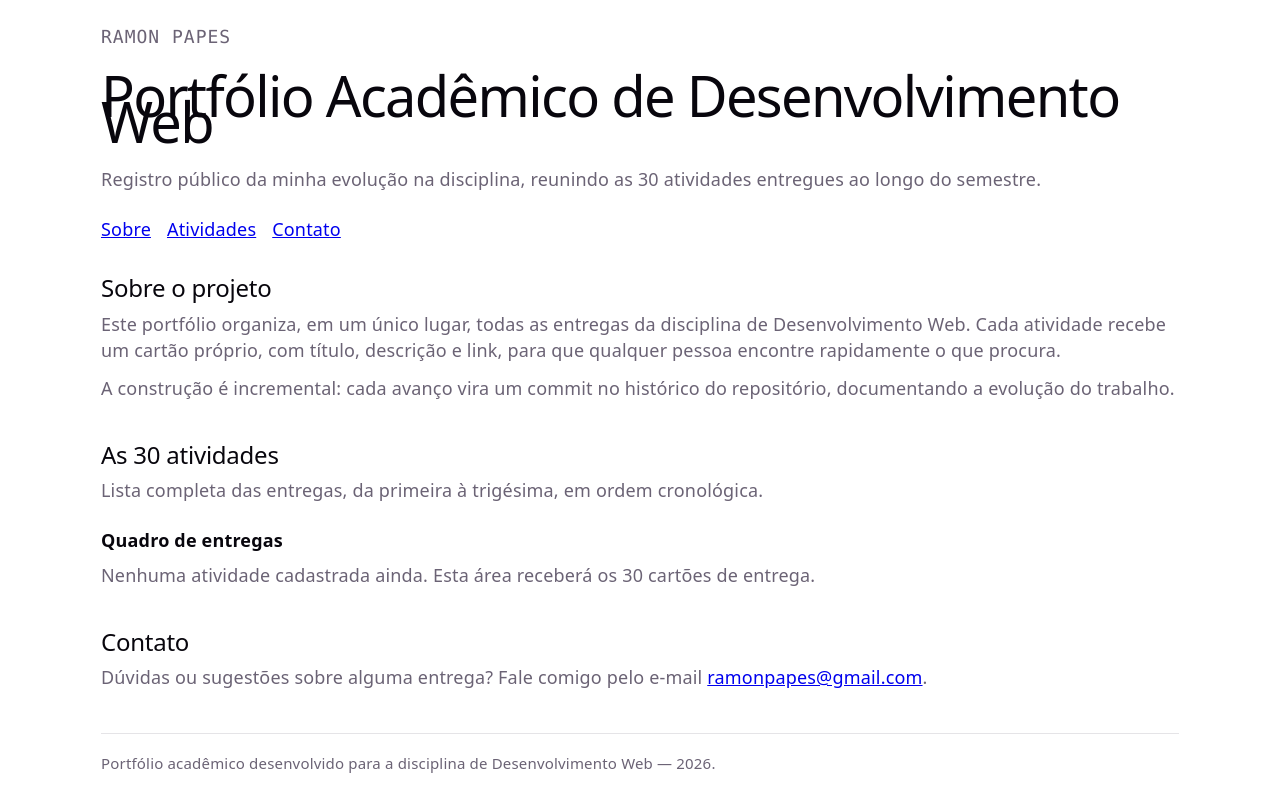
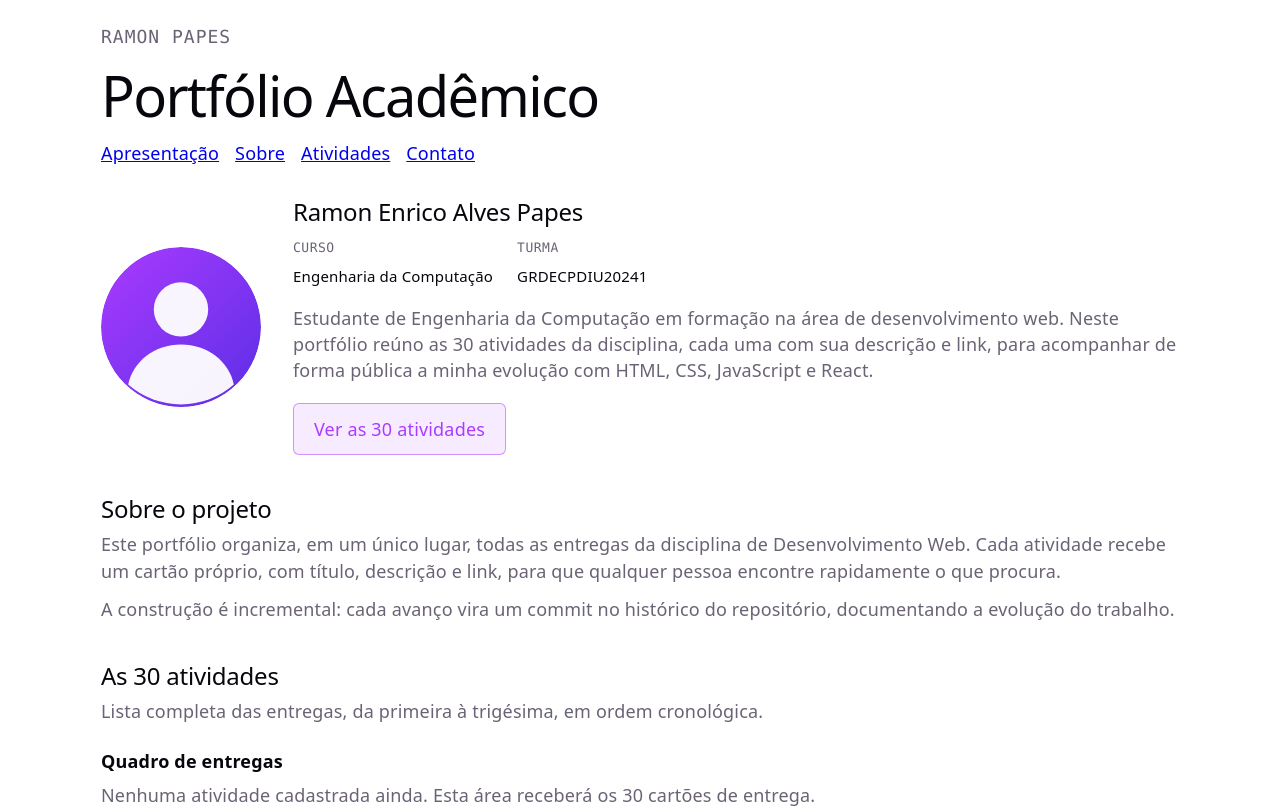
Before and after one commit to RamonPapes/atv_portfolio_academico, a React (Vite) app: page / in a window 1280 px wide. Shown: the top 808 px of the page. Built offline with nearby package versions, Linux system fonts and the light colour scheme.

Commit message:
Adiciona apresentacao

```diff
--- a/src/App.css
+++ b/src/App.css
@@ -47,6 +47,62 @@
   margin-top: 12px;
 }
 
+.apresentacao {
+  display: flex;
+  flex-wrap: wrap;
+  align-items: center;
+  gap: 32px;
+}
+
+.apresentacao__avatar {
+  width: 160px;
+  height: 160px;
+  border-radius: 50%;
+  flex-shrink: 0;
+}
+
+.apresentacao__texto {
+  flex: 1 1 320px;
+}
+
+.apresentacao__dados {
+  display: flex;
+  flex-wrap: wrap;
+  gap: 8px 24px;
+  margin: 0 0 16px;
+  font-size: 15px;
+}
+
+.apresentacao__dados dt {
+  font-family: var(--mono);
+  text-transform: uppercase;
+  letter-spacing: 0.5px;
+  font-size: 13px;
+}
+
+.apresentacao__dados dd {
+  margin: 2px 0 0;
+  color: var(--text-h);
+}
+
+.botao {
+  display: inline-block;
+  margin-top: 20px;
+  padding: 12px 20px;
+  border: 1px solid var(--accent-border);
+  border-radius: 6px;
+  background: var(--accent-bg);
+  color: var(--accent);
+  font-weight: 500;
+  text-decoration: none;
+}
+
+.botao:hover,
+.botao:focus-visible {
+  background: var(--accent);
+  color: var(--bg);
+}
+
 .atividades {
   margin-top: 24px;
 }
--- a/src/App.jsx
+++ b/src/App.jsx
@@ -1,3 +1,4 @@
+import avatar from './assets/avatar.svg'
 import './App.css'
 
 function App() {
@@ -9,14 +10,13 @@ function App() {
 
       <header className="cabecalho">
         <p className="cabecalho__marca">Ramon Papes</p>
-        <h1>Portfólio Acadêmico de Desenvolvimento Web</h1>
-        <p className="cabecalho__resumo">
-          Registro público da minha evolução na disciplina, reunindo as 30
-          atividades entregues ao longo do semestre.
-        </p>
+        <h1>Portfólio Acadêmico</h1>
 
         <nav className="navegacao" aria-label="Navegação principal">
           <ul>
+            <li>
+              <a href="#apresentacao">Apresentação</a>
+            </li>
             <li>
               <a href="#sobre">Sobre</a>
             </li>
@@ -31,6 +31,46 @@ function App() {
       </header>
 
       <main id="conteudo" className="conteudo">
+        <section
+          id="apresentacao"
+          className="apresentacao"
+          aria-labelledby="titulo-apresentacao"
+        >
+          <img
+            className="apresentacao__avatar"
+            src={avatar}
+            alt="Avatar ilustrativo de Ramon Enrico Alves Papes: silhueta de uma pessoa sobre um círculo roxo."
+            width="160"
+            height="160"
+          />
+
+          <div className="apresentacao__texto">
+            <h2 id="titulo-apresentacao">Ramon Enrico Alves Papes</h2>
+
+            <dl className="apresentacao__dados">
+              <div>
+                <dt>Curso</dt>
+                <dd>Engenharia da Computação</dd>
+              </div>
+              <div>
+                <dt>Turma</dt>
+                <dd>GRDECPDIU20241</dd>
+              </div>
+            </dl>
+
+            <p>
+              Estudante de Engenharia da Computação em formação na área de
+              desenvolvimento web. Neste portfólio reúno as 30 atividades da
+              disciplina, cada uma com sua descrição e link, para acompanhar de
+              forma pública a minha evolução com HTML, CSS, JavaScript e React.
+            </p>
+
+            <a className="botao" href="#atividades">
+              Ver as 30 atividades
+            </a>
+          </div>
+        </section>
+
         <section id="sobre" aria-labelledby="titulo-sobre">
           <h2 id="titulo-sobre">Sobre o projeto</h2>
           <p>
@@ -52,7 +92,8 @@ function App() {
             cronológica.
           </p>
 
-          {/* Área reservada para a lista das 30 atividades. */}
+          {/* Área reservada para a lista das 30 atividades.
+              Nas próximas etapas ela será preenchida dinamicamente. */}
           <div className="atividades" aria-live="polite">
             <h3 className="atividades__titulo">Quadro de entregas</h3>
             <ul className="atividades__lista">
```
Also changed, not shown: src/assets/avatar.svg (added).
